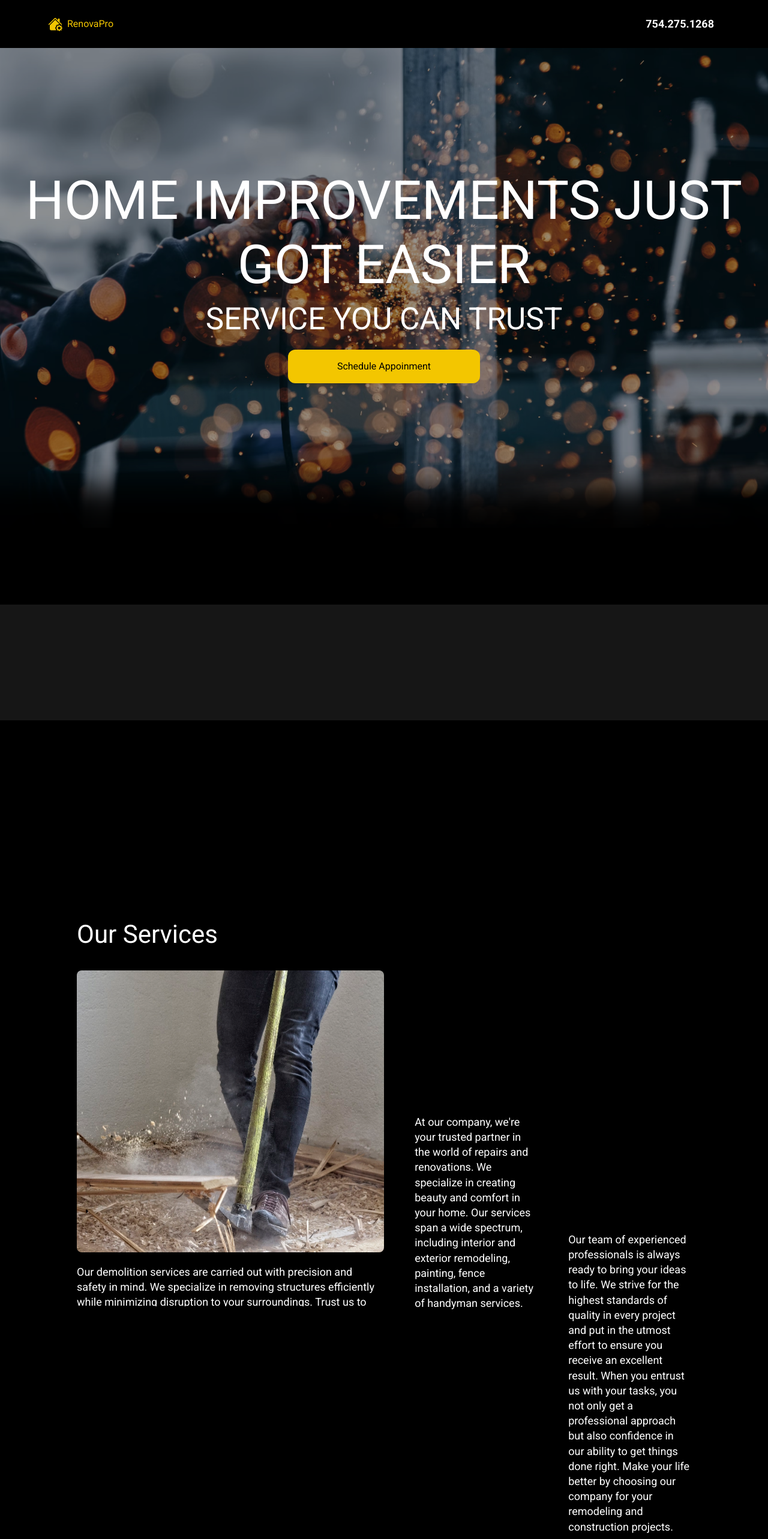
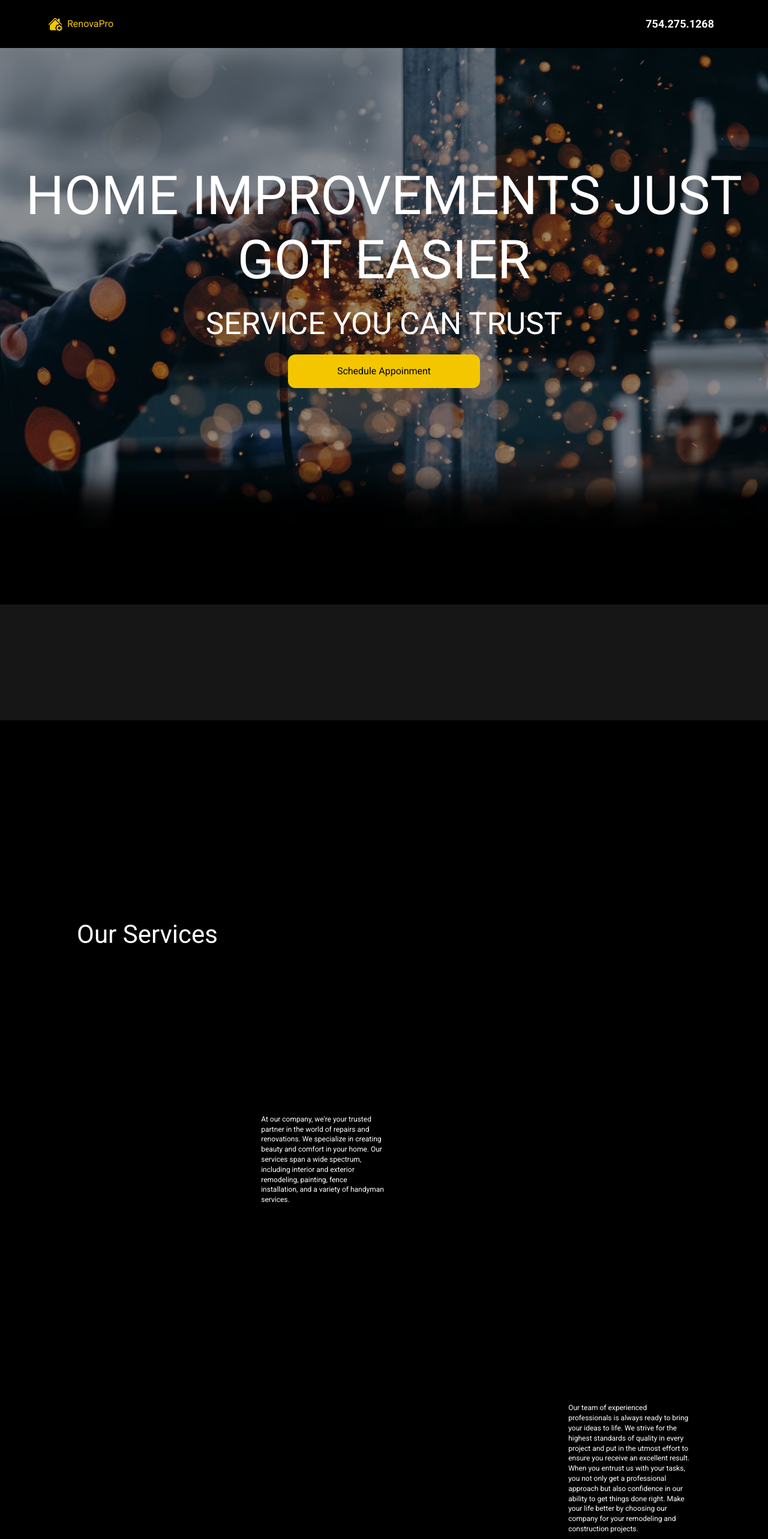
Before and after one commit to trenersem/hammer, a Next.js app: page / in a window 1280 px wide. Shown: the top 2566 px of the page at 60% size. Built offline with nearby package versions, Linux system fonts and the light colour scheme.

Commit message:
add some fixis

```diff
--- a/src/app/components/intro/index.tsx
+++ b/src/app/components/intro/index.tsx
@@ -50,7 +50,7 @@ const Intro = () => {
                      <Typography tag='h1' size='text-l' data-scroll data-scroll-speed="-0.3">Home Improvements Just Got Easier</Typography>
                      <Typography tag='h2' size='text-m' data-scroll data-scroll-speed="-0.3">Service You Can Trust</Typography>
                     <button
-                        className="w-full max-w-xs p-4 self-center text-black mt-4 bg-[#f3c600] rounded-xl hover:bg-[#f3c900] hover:text-white ease-in-out duration-75 "
+                        className="w-full md:max-w-xs max-w-[250px] md:p-4 p-2 self-center text-black mt-4 bg-[#f3c600] rounded-xl hover:bg-[#f3c900] hover:text-white ease-in-out duration-75 "
                         type="button"
                         data-scroll data-scroll-speed="3"
                     >
--- a/src/app/components/intro/style.module.scss
+++ b/src/app/components/intro/style.module.scss
@@ -44,6 +44,7 @@
     z-index: 3;
     text-align: center;
     text-transform: uppercase;
+    margin-bottom: 1rem;
 }
 .intro h2{
     color: white;
--- a/src/app/components/projects/index.tsx
+++ b/src/app/components/projects/index.tsx
@@ -70,7 +70,7 @@ export default function Projects() {
             pin: true,
             scrub: 3,
             start: "top-=50px",
-            end: detectMobile() ?  "+=80px" : `+=${container.current!.offsetHeight + 400}px`,
+            end: detectMobile() ?  "0px" : `+=${container.current!.offsetHeight + 400}px`,
         })
     }, []);
 
@@ -87,24 +87,34 @@ export default function Projects() {
                 <div className={styles.projectDescription}>
                         <div ref={imageContainer} className={styles.imageContainer}>
                            <div className='relative w-[100%] h-[470px] mb-5 rounded-lg overflow-hidden'>
+                            {width <= 768 ? (
+                                <Image
+                                    src={`/images/about.avif`}
+                                    fill={true}
+                                    alt="project image"
+                                    priority={true}
+                                />
+                            ) : (
                                 <Image
                                     src={`/images/${projects[selectedProject].src}`}
                                     fill={true}
                                     alt="project image"
                                     priority={true}
                                 />
+                            ) }
+
                            </div>
                             <Typography size='text-s'>
                                     {projects[selectedProject].description}
                             </Typography>
                         </div>
                     <div className={styles.column} data-scroll data-scroll-speed="0.3">
-                        <Typography size='text-s'>
+                        <Typography size='text-xs'>
                             At our company, we&apos;re your trusted partner in the world of repairs and renovations. We specialize in creating beauty and comfort in your home. Our services span a wide spectrum, including interior and exterior remodeling, painting, fence installation, and a variety of handyman services.
                         </Typography>
                     </div>
                     <div className={styles.column} data-scroll data-scroll-speed="0.3">
-                        <Typography size='text-s'>
+                        <Typography size='text-xs'>
                             Our team of experienced professionals is always ready to bring your ideas to life. We strive for the highest standards of quality in every project and put in the utmost effort to ensure you receive an excellent result. When you entrust us with your tasks, you not only get a professional approach but also confidence in our ability to get things done right. Make your life better by choosing our company for your remodeling and construction projects.
                         </Typography>
                     </div>
```
Also changed, not shown: public/images/about.avif (added), public/images/footer.jpeg (deleted).
